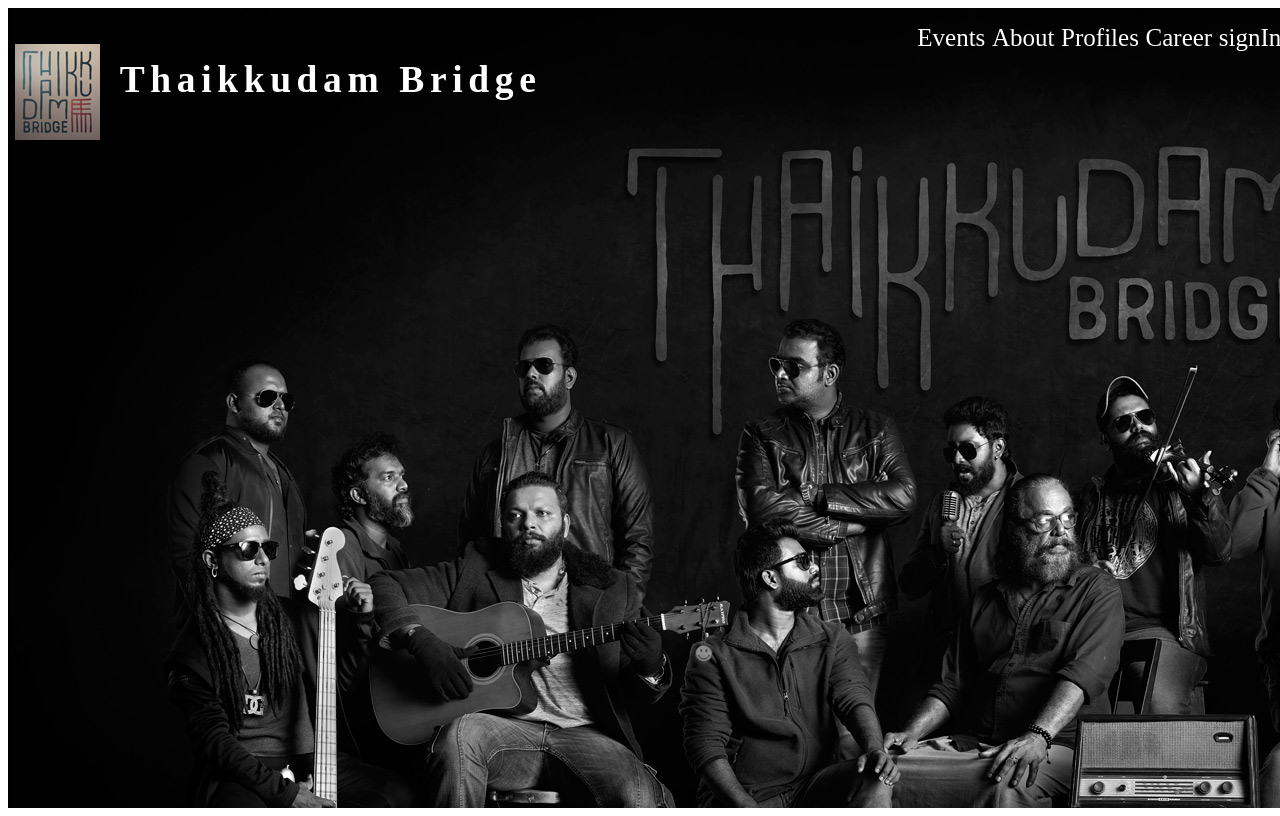
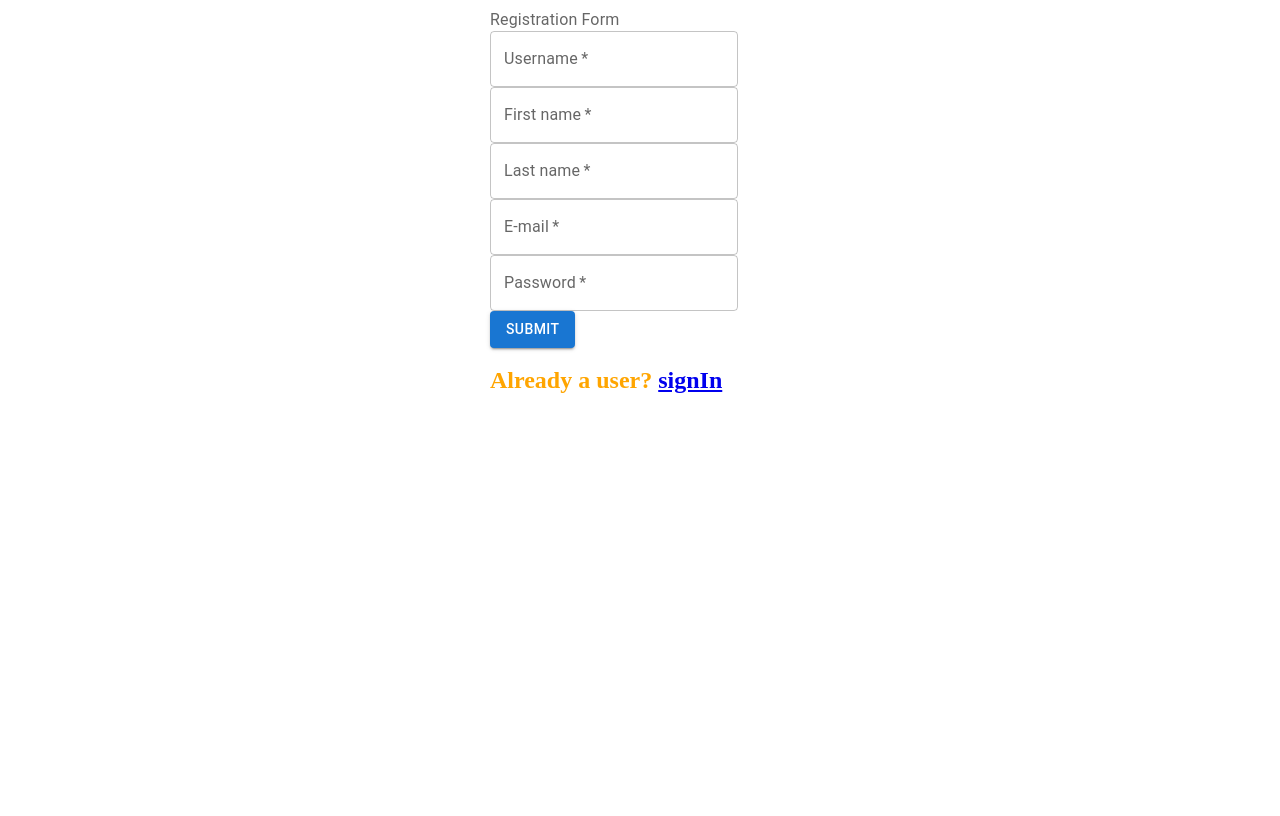
Before and after one commit to AmandaRaphael/thaikoodam_bridge_frontend, a React (Create React App) app: page /signUp in a window 1280 px wide. Built offline with nearby package versions, Linux system fonts and the light colour scheme.

Commit message:
add signIn, signUp

```diff
--- a/package.json
+++ b/package.json
@@ -3,6 +3,9 @@
   "version": "0.1.0",
   "private": true,
   "dependencies": {
+    "@emotion/react": "^11.9.0",
+    "@emotion/styled": "^11.8.1",
+    "@mui/material": "^5.7.0",
     "axios": "^0.26.1",
     "react": "^18.0.0",
     "react-router-dom": "^6.3.0",
--- a/src/App.jsx
+++ b/src/App.jsx
@@ -9,6 +9,7 @@
 import "./App.css";
 import CareerPage from "./routes/CareerPage/CareerPage";
 import SignInForm from "./routes/signInPage/SignInForm";
+import Register from "./routes/signInPage/Register";
 const App = () => {
   return (
     <main>
@@ -31,7 +32,8 @@
           </Route>
         </Route>
         <Route path="career" element={<CareerPage />} />
-        <Route path="signIn" element={<SignInForm />} />
+        <Route path="signIn" element={<SignInForm />}/>
+        <Route path="signUp" element={<Register />} />
 
         <Route path="*" element={<Home />} />
       </Routes>
--- /dev/null
+++ b/src/routes/signInPage/Register.jsx
@@ -0,0 +1,109 @@
+import Box from "@mui/material/Box";
+import Button from "@mui/material/Button";
+import FormLabel from "@mui/material/FormLabel";
+import TextField from "@mui/material/TextField";
+import axios from "axios";
+import { useState } from "react";
+import { NavLink } from "react-router-dom";
+
+export default function Register() {
+
+  const [username, setUsername] = useState("");
+  const [data, setData] = useState({});
+
+  const handleSubmit = async (event) => {
+    event.preventDefault();
+
+    const formData = new FormData(event.target);
+
+    const data = {
+      username: formData.get("username"),
+      firstname: formData.get("firstname"),
+      lastname: formData.get("lastname"),
+      email: formData.get("email"),
+      password: formData.get("password"),
+    };
+    console.log("data", data);
+    setData(data);
+    setUsername(data.username);
+    try {
+      await axios.post(
+        "https://thaikoodam-bridge-backend.herokuapp.com/user/register",
+        data
+      );
+      alert(
+        "Successfully registered"
+      );
+    } catch (error) {
+      console.log(error);
+    }
+  };
+
+  const checkUsernameAvailability = async () => {
+    try {
+      await axios.post(
+        `https://thaikoodam-bridge-backend.herokuapp.com/user/checkUsername/${username}`,
+        data
+      );
+    } catch (error) {
+      console.log(error);
+    }
+  };
+  return (
+    <Box
+      sx={{
+        width: 300,
+        height: 300,
+        margin: "0 auto",
+      }}
+    >
+      <form onSubmit={handleSubmit}>
+        <FormLabel>Registration Form</FormLabel>
+        <TextField
+          id="username"
+          name="username"
+          type="text"
+          label="Username"
+          required={true}
+          onChange={checkUsernameAvailability}
+        />
+        <TextField
+          id="firstname"
+          name="firstname"
+          type="text"
+          label="First name"
+          required={true}
+        />
+        <TextField
+          id="lastname"
+          name="lastname"
+          type="text"
+          label="Last name"
+          required={true}
+        />
+        <TextField
+          id="email"
+          name="email"
+          type="email"
+          label="E-mail"
+          required={true}
+        />
+        <TextField
+          id="password"
+          name="password"
+          type="password"
+          label="Password"
+          required={true}
+        />
+        <Button type="submit" variant="contained">
+          Submit
+        </Button>
+      </form>
+      <div>
+        <h2>
+          Already a user? <NavLink to="/signIn">signIn</NavLink>
+        </h2>
+      </div>
+    </Box>
+  );
+}
--- a/src/routes/signInPage/SignInForm.jsx
+++ b/src/routes/signInPage/SignInForm.jsx
@@ -1,28 +1,69 @@
-import {useState} from 'react'
+import Box from "@mui/material/Box";
+import Button from "@mui/material/Button";
+import FormLabel from "@mui/material/FormLabel";
+import TextField from "@mui/material/TextField";
+import { NavLink } from "react-router-dom";
+import axios from "axios";
 
-const SignInForm = () => {
-    const [signIn, setSignIn] = useState({ username: "", password: "" })
-    function handleChange(e) {
-        setSignIn({ ...signIn, [e.target.name]: [e.target.value] })
+export default function Login() {
+  const handleSubmit = async (event) => {
+    event.preventDefault();
+    const formData = new FormData(event.target);
+
+    const data = {
+      username: formData.get("username"),
+      password: formData.get("password"),
+    };
+    console.log("data login", data);
+
+    try {
+      const result = await axios.get(
+        "https://thaikoodam-bridge-backend.herokuapp.com/user/login",
+        data
+      );
+
+      console.log(
+        result.status === 200 ? "Successful login" : "Couldn't login"
+      );
+    } catch (error) {
+      console.log(error);
     }
-    return (
-      <form>
-        <div>
-          <label htmlFor="username">username</label>
-          <input
-            type="text"
-            name="username"
-            placeholder="username"
-            value={signIn.username}
-            onchange={handleChange}
-          />
-        </div>
-        <div>
-          <label htmlFor="password">password</label>
-          <input type="password" name="password" value={signIn.password} onchange={handleChange} />
-        </div>
+  };
+
+  return (
+    <Box
+      sx={{
+        width: 300,
+        height: 300,
+        margin: "0 auto",
+      }}
+    >
+      <form onSubmit={handleSubmit}>
+        <FormLabel>Login Form</FormLabel>
+        <TextField
+          id="username"
+          name="username"
+          type="text"
+          label="Username"
+          required={true}
+        />
+        <TextField
+          id="password"
+          name="password"
+          type="password"
+          label="Password"
+          required={true}
+        />
+        <Button type="submit" variant="contained">
+          Submit
+        </Button>
       </form>
-    );
+      <div>
+        <h2>
+          New User? <NavLink to="/signUp">signUp</NavLink>
+        </h2>
+      </div>
+
+    </Box>
+  );
 }
-
-export default SignInForm
```
Also changed, not shown: 1 other file (tests, documents, lock files or other folders).
